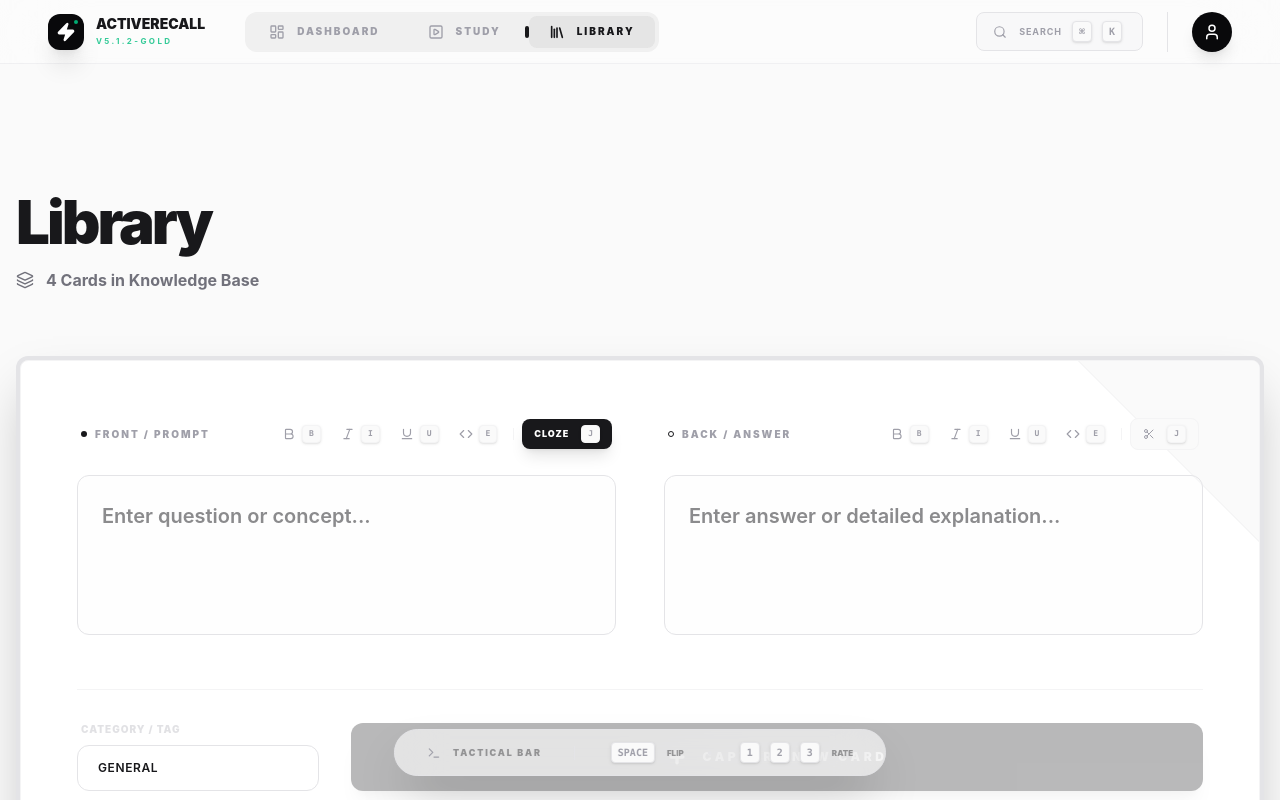
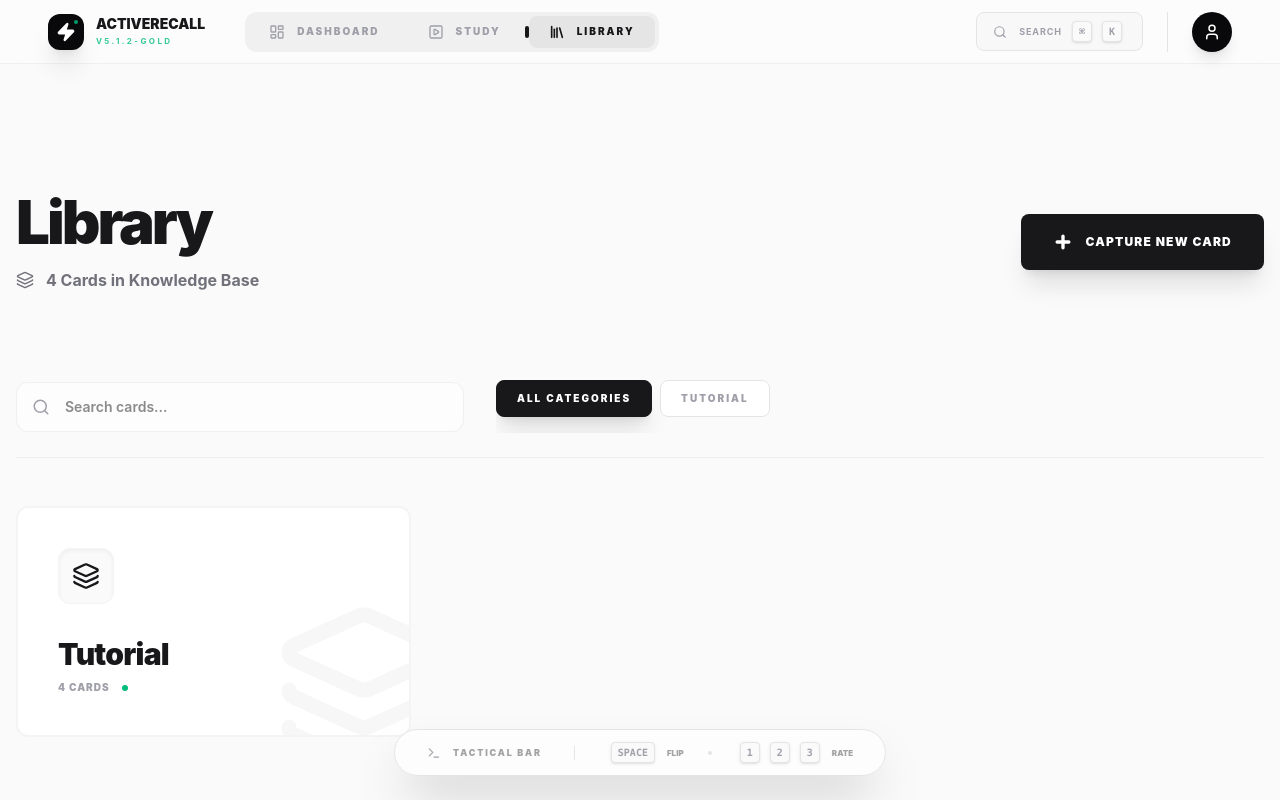
Before and after one commit to HermesEsp/ActiveRecall, a React (Vite) app: page /library in a window 1280 px wide. Shown: the top 800 px of the page. Built offline with nearby package versions, Linux system fonts and the light colour scheme.

Commit message:
feat: add card creation toggle and animation support to LibraryPage

```diff
--- a/src/presentation/pages/LibraryPage.tsx
+++ b/src/presentation/pages/LibraryPage.tsx
@@ -2,8 +2,10 @@ import React, { useState, useRef } from 'react';
 import {
   Plus, Search, Edit2, Trash2,
   Eye, Bold, Italic, Underline as UnderlineIcon, Code,
-  Layers, Zap, Sparkles, MousePointer2, Scissors
+  Layers, Zap, Sparkles, MousePointer2, Scissors,
+  RotateCcw
 } from 'lucide-react';
+import { motion, AnimatePresence } from 'motion/react';
 import { useMasteryStore } from '../../application/store/useMasteryStore';
 import { useTranslation } from '../hooks/useTranslation';
 import { useStudySessionStore } from '../../application/store/useStudySessionStore';
@@ -25,8 +27,7 @@ const CategoryFilter = ({ categories, selected, onSelect, t }: any) => (
   <div className="flex gap-2 overflow-x-auto pb-4 scrollbar-hide">
     <button
       onClick={() => onSelect('All')}
-      className={`px-5 py-2.5 rounded-lg text-[10px] font-black uppercase tracking-[0.2em] transition-all whitespace-nowrap border ${
-        selected === 'All'
+      className={`px-5 py-2.5 rounded-lg text-[10px] font-black uppercase tracking-[0.2em] transition-all whitespace-nowrap border ${selected === 'All'
         ? 'bg-zinc-900 border-zinc-900 text-white shadow-xl dark:bg-white dark:border-white dark:text-zinc-900'
         : 'bg-white dark:bg-zinc-900 border-zinc-200 dark:border-zinc-800 text-zinc-400 hover:border-zinc-900 dark:hover:border-zinc-100'
         }`}
@@ -37,8 +38,7 @@ const CategoryFilter = ({ categories, selected, onSelect, t }: any) => (
       <button
         key={cat}
         onClick={() => onSelect(cat)}
-        className={`px-5 py-2.5 rounded-lg text-[10px] font-black uppercase tracking-[0.2em] transition-all whitespace-nowrap border ${
-          selected === cat
+        className={`px-5 py-2.5 rounded-lg text-[10px] font-black uppercase tracking-[0.2em] transition-all whitespace-nowrap border ${selected === cat
           ? 'bg-zinc-900 border-zinc-900 text-white shadow-xl dark:bg-white dark:border-white dark:text-zinc-900'
           : 'bg-white dark:bg-zinc-900 border-zinc-200 dark:border-zinc-800 text-zinc-400 hover:border-zinc-900 dark:hover:border-zinc-100'
           }`}
@@ -49,7 +49,13 @@ const CategoryFilter = ({ categories, selected, onSelect, t }: any) => (
   </div>
 );
 
-const DeckCard = ({ category, count, onClick }: { category: string; count: number; onClick: () => void }) => (
+interface DeckCardProps {
+  category: string;
+  count: number;
+  onClick: () => void;
+}
+
+const DeckCard: React.FC<DeckCardProps> = ({ category, count, onClick }) => (
   <button
     onClick={onClick}
     className="group relative bg-white dark:bg-zinc-900 rounded-xl border-2 border-zinc-100 dark:border-zinc-800 p-10 text-left hover:border-zinc-900 dark:hover:border-zinc-100 transition-all hover:shadow-2xl overflow-hidden"
@@ -89,6 +95,7 @@ export const LibraryPage: React.FC = () => {
   const [selectedCategory, setSelectedCategory] = useState('All');
   const [viewingCard, setViewingCard] = useState<any>(null);
   const [isFlipped, setIsFlipped] = useState(false);
+  const [isCreating, setIsCreating] = useState(false);
 
   const frontRef = useRef<HTMLTextAreaElement>(null);
   const backRef = useRef<HTMLTextAreaElement>(null);
@@ -138,6 +145,7 @@ export const LibraryPage: React.FC = () => {
 
   const startEdit = (card: any) => {
     setEditingCard(card); setFront(card.front); setBack(card.back); setCaptureCategory(card.category);
+    setIsCreating(true);
     window.scrollTo({ top: 0, behavior: 'smooth' });
     setTimeout(() => frontRef.current?.focus(), 500);
   };
@@ -160,7 +168,7 @@ export const LibraryPage: React.FC = () => {
     <div className="max-w-7xl mx-auto px-4 py-12 md:py-24 animate-in fade-in slide-in-from-bottom-6 duration-1000">
 
       {/* Page Header */}
-      <div className="flex flex-col md:flex-row justify-between items-start md:items-end gap-8 mb-16">
+      <div className="flex flex-col md:flex-row justify-between items-start md:items-center gap-8 mb-16">
         <div>
           <PageTitle className="text-5xl md:text-6xl tracking-tightest">{t.nav.library}</PageTitle>
           <div className="flex items-center gap-3 mt-4 text-zinc-500 font-bold">
@@ -168,17 +176,46 @@ export const LibraryPage: React.FC = () => {
             <span>{t.library.count.replace('{count}', cards.length.toString())}</span>
           </div>
         </div>
+        {!isCreating && (
+          <Button
+            onClick={() => setIsCreating(true)}
+            size="lg"
+            className="shadow-2xl hover:scale-105 active:scale-95 transition-all"
+          >
+            <Plus size={20} strokeWidth={4} className="mr-3" />
+            {t.library.createButton}
+          </Button>
+        )}
       </div>
 
-      {/* Card Factory Section - Standardized to rounded-xl */}
-      <div className="mb-24 relative">
-        <div className="bg-zinc-200 dark:bg-zinc-800 rounded-xl p-1 shadow-2xl">
+      {/* Card Factory Section */}
+      <AnimatePresence>
+        {isCreating && (
+          <motion.div
+            initial={{ height: 0, opacity: 0, marginBottom: 0 }}
+            animate={{ height: 'auto', opacity: 1, marginBottom: 96 }}
+            exit={{ height: 0, opacity: 0, marginBottom: 0 }}
+            className="overflow-hidden"
+          >
+            <div className="bg-zinc-200 dark:bg-zinc-800 rounded-xl p-1 shadow-2xl relative">
               <div className="bg-white dark:bg-zinc-900 rounded-lg p-8 md:p-14 border border-zinc-100 dark:border-zinc-800 relative overflow-hidden">
 
-             <div className="absolute top-0 right-0 w-64 h-64 bg-zinc-50 dark:bg-zinc-800 -rotate-45 translate-x-32 -translate-y-32 flex items-end justify-center pb-8 border border-zinc-100 dark:border-zinc-700">
-                <Sparkles size={24} className="text-zinc-200 dark:text-zinc-600" />
+                <div className="absolute top-0 right-0 w-64 h-64 bg-zinc-50 dark:bg-zinc-800 -rotate-45 translate-x-32 -translate-y-32 flex items-end justify-center pb-8 border border-zinc-100 dark:border-zinc-700 opacity-50" />
+
+                <div className="relative z-10 flex flex-col gap-12">
+                  <div className="flex items-center justify-between mb-2">
+                    <div className="flex items-center gap-3">
+                      <h3 className="text-[10px] font-black uppercase tracking-[0.3em] text-zinc-900 dark:text-white">
+                        {editingCard ? t.library.update : t.library.createButton}
+                      </h3>
                     </div>
-
+                    <button
+                      onClick={() => { setIsCreating(false); setEditingCard(null); setFront(''); setBack(''); }}
+                      className="w-8 h-8 flex items-center justify-center rounded-full hover:bg-zinc-100 dark:hover:bg-zinc-800 text-zinc-400 hover:text-zinc-900 dark:hover:text-white transition-all group"
+                    >
+                      <Plus size={20} className="rotate-45 group-hover:scale-110 transition-transform" />
+                    </button>
+                  </div>
                   <div className="relative z-10 flex flex-col gap-12">
                     <div className="grid grid-cols-1 lg:grid-cols-2 gap-12">
                       {/* Front Area */}
@@ -279,6 +316,9 @@ export const LibraryPage: React.FC = () => {
                 </div>
               </div>
             </div>
+          </motion.div>
+        )}
+      </AnimatePresence>
 
       {/* Library Browser */}
       <div className="space-y-12">
```
Lines whose indentation alone changed are shown as unchanged.
